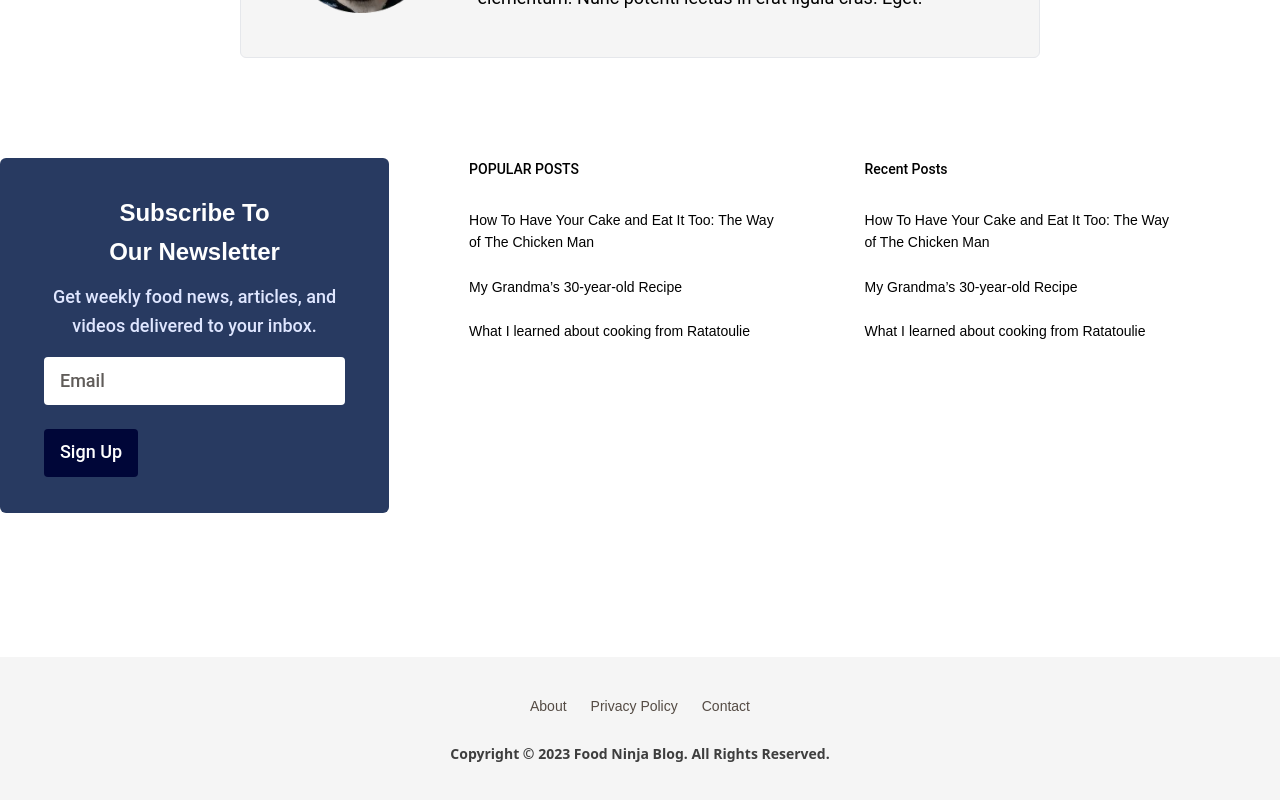
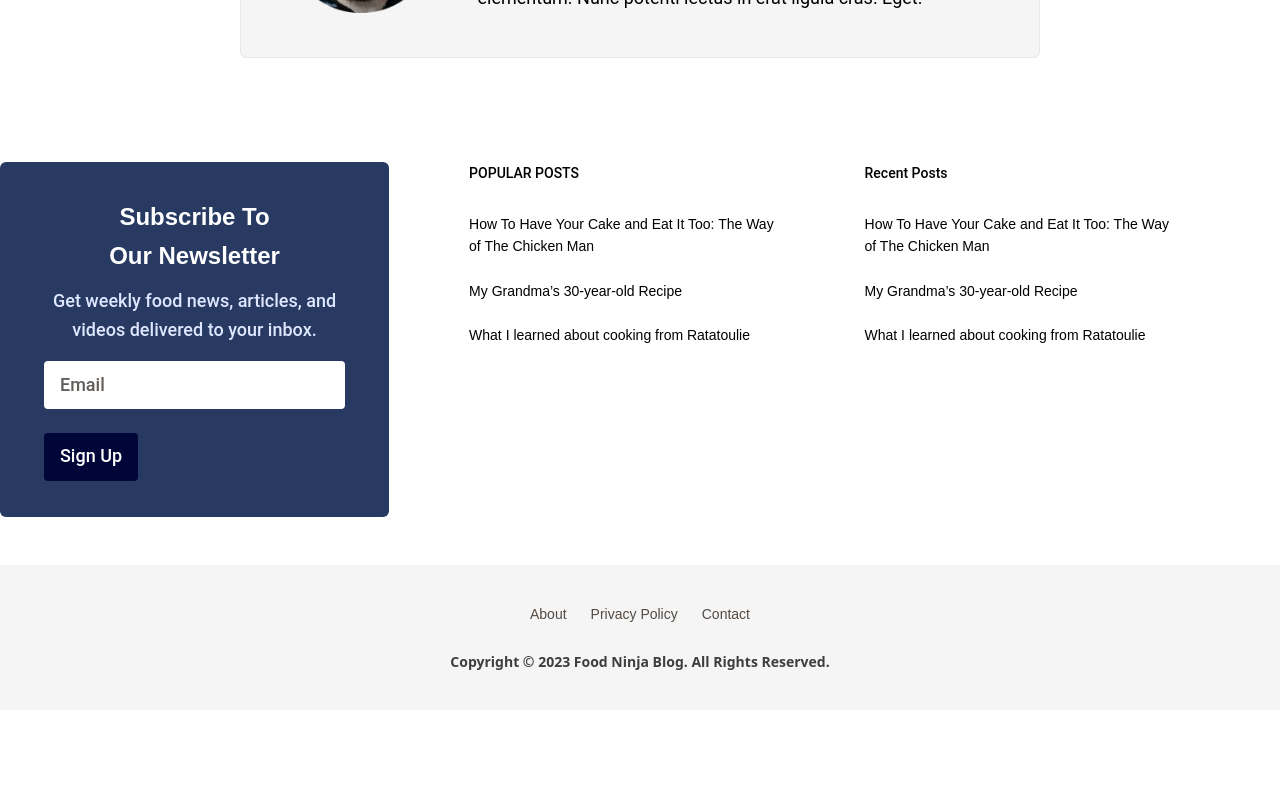
Before and after one commit to Dh-Pardeep/ninja_blog, a React (Create React App) app: page /singleblog in a window 1280 px wide. Shown: the part 3295-4095 px from the top of the page. After the commit the page ends 4005 px from the top, so only its background shows below. Built offline with nearby package versions, Linux system fonts and the light colour scheme.

Commit message:
page modification

```diff
--- a/src/components/Subscribe.jsx
+++ b/src/components/Subscribe.jsx
@@ -1,32 +1,43 @@
 import React from 'react'
 
-const Subscribe = () => {
+const SubscribeTwo = () => {
     return (
-        <div className='container xl:w-[1100px] px-3 sm:px-5 xl:px-0 mx-auto'>
-            <div className='flex flex-col md:flex-row gap-10 lg:gap-20 mb-10'>
-                <div className='rounded-md bg-light_blue w-full md:w-1/2 lg:w-[36%] xl:w-4/12 py-9 px-7'>
+        <div className='container xl:w-[1180px] px-3 sm:px-5 xl:px-0 mx-auto xl:ms-auto xl:me-[100px] mx_auto'>
+            <div className='flex flex-col lg:flex-row gap-10  xl:gap-20 mb-12  mt-12 lg:mt-[104px] '>
+                <div className='rounded-md bg-light_blue w-full  lg:w-[36%] xl:w-4/12 py-9 px-5 xl:px-7'>
                     <h2 className='text-white text-center font-Merriweather text-md lg:text-lg font-black leading-[160%] md:max-w-[182px] mx-auto'>Subscribe To Our Newsletter</h2>
-                    <p className='text-para_light_gray text-center font-Roboto text-xmd font-medium leading-[160%] pt-3 pb-4'>Get weekly food news, articles, and videos delivered to your inbox.</p>
+                    <p className='text-para_light_gray text-center font-Roboto text-sm md:text-xmd font-medium leading-[160%] pt-3 pb-4'>Get weekly food news, articles, and videos delivered to your inbox.</p>
                     <div className='mx-4'>
                         <form>
-                            <div className='text-center mb-6'>
-                                <input required type="email" placeholder='Email' className='placeholder:text-light_gray placeholder:font-Roboto placeholder:text-xmd placeholder:font-medium placeholder:leading-normal bg-white rounded max-w-[288px] w-full ps-4 py-3 outline-none' />
-                            </div>
-                            <div className='text-center md:text-start'>
-                                <button className='text-white font-Roboto text-xmd font-medium leading-[160%] bg-heading rounded py-2 px-4 transition-all duration-200 ease-in-out hover:bg-white hover:text-light_blue hover:shadow-[0px_2px_6px_0px] hover:shadow-black'>Sign Up</button>
+                            <div className='sm:flex justify-center lg:justify-start lg:items-start lg:flex-col items-center'>
+                                <div className='text-center mb-6 sm:mb-0 lg:mb-6  lg:w-full'>
+                                    <input required type="email" placeholder='Email' className='placeholder:text-light_gray placeholder:font-Roboto placeholder:md:text-xmd placeholder:text-sm placeholder:font-medium placeholder:leading-normal bg-white rounded w-full  sm:w-[288px] lg:w-full max-w-[350px] lg:max-w-[305px] ps-4 py-3 outline-none' />
+                                </div>
+                                <div className='text-center md:text-start sm:ps-5 lg:ps-0'>
+                                    <button className='text-white font-Roboto  text-sm md:text-xmd font-medium leading-[160%] bg-heading rounded py-[9.6px] px-4 transition-all duration-200 ease-in-out hover:bg-white hover:text-light_blue hover:shadow-[0px_2px_6px_0px] hover:shadow-black'>Sign Up</button>
+                                </div>
                             </div>
                         </form>
                     </div>
+
                 </div>
-                <div>
-                    <h2 className='text-black font-Roboto font-medium leading-[160%] text-xsm'>POPULAR POSTS</h2>
-                    <p className='mt-7 text-black font-Merriweather font-normal leading-[160%] text-xsm md:max-w-[320px]'>How To Have Your Cake and Eat It Too: The Way of The Chicken Man</p>
-                    <p className='mt-[22px] text-black font-Merriweather font-normal leading-[160%] text-xsm'>My Grandma’s 30-year-old Recipe</p>
-                    <p className='mt-[22px] text-black font-Merriweather font-normal leading-[160%] text-xsm'>What I learned about cooking from Ratatoulie</p>
+                <div className='flex flex-col sm:flex-row justify-between gap-10 xl:gap-20'>
+                    <div>
+                        <h2 className='text-black font-Roboto font-medium leading-[160%] text-xsm'>POPULAR POSTS</h2>
+                        <p className='mt-7 text-black font-Merriweather font-normal leading-[160%] text-xsm md:max-w-[320px]'>How To Have Your Cake and Eat It Too: The Way of The Chicken Man</p>
+                        <p className='mt-4 lg:mt-[22px] text-black font-Merriweather font-normal leading-[160%] text-xsm'>My Grandma’s 30-year-old Recipe</p>
+                        <p className='mt-4 lg:mt-[22px] text-black font-Merriweather font-normal leading-[160%] text-xsm'>What I learned about cooking from Ratatoulie</p>
+                    </div>
+                    <div>
+                        <h2 className='text-black font-Roboto font-medium leading-[160%] text-xsm'>Recent Posts</h2>
+                        <p className='mt-7 text-black font-Merriweather font-normal leading-[160%] text-xsm md:max-w-[320px]'>How To Have Your Cake and Eat It Too: The Way of The Chicken Man</p>
+                        <p className='mt-4 lg:mt-[22px] text-black font-Merriweather font-normal leading-[160%] text-xsm'>My Grandma’s 30-year-old Recipe</p>
+                        <p className='mt-4 lg:mt-[22px] text-black font-Merriweather font-normal leading-[160%] text-xsm'>What I learned about cooking from Ratatoulie</p>
+                    </div>
                 </div>
             </div>
         </div>
     )
 }
 
-export default Subscribe
+export default SubscribeTwo
--- a/src/components/SubscribeTwo.jsx
+++ /dev/null
@@ -1,43 +0,0 @@
-import React from 'react'
-
-const SubscribeTwo = () => {
-    return (
-        <div className='container xl:w-[1180px] px-3 sm:px-5 xl:px-0 mx-auto xl:ms-auto xl:me-[100px] mx_auto'>
-            <div className='flex flex-col lg:flex-row gap-10  xl:gap-20 mb-12 lg:mb-36 mt-12 lg:mt-[100px] '>
-                <div className='rounded-md bg-light_blue w-full  lg:w-[36%] xl:w-4/12 py-9 px-5 xl:px-7'>
-                    <h2 className='text-white text-center font-Merriweather text-md lg:text-lg font-black leading-[160%] md:max-w-[182px] mx-auto'>Subscribe To Our Newsletter</h2>
-                    <p className='text-para_light_gray text-center font-Roboto text-sm md:text-xmd font-medium leading-[160%] pt-3 pb-4'>Get weekly food news, articles, and videos delivered to your inbox.</p>
-                    <div className='mx-4'>
-                        <form>
-                            <div className='sm:flex justify-center lg:justify-start lg:items-start lg:flex-col items-center'>
-                                <div className='text-center mb-6 sm:mb-0 lg:mb-6  lg:w-full'>
-                                    <input required type="email" placeholder='Email' className='placeholder:text-light_gray placeholder:font-Roboto placeholder:md:text-xmd placeholder:text-sm placeholder:font-medium placeholder:leading-normal bg-white rounded w-full  sm:w-[288px] lg:w-full max-w-[350px] lg:max-w-[305px] ps-4 py-3 outline-none' />
-                                </div>
-                                <div className='text-center md:text-start sm:ps-5 lg:ps-0'>
-                                    <button className='text-white font-Roboto  text-sm md:text-xmd font-medium leading-[160%] bg-heading rounded py-[9.6px] px-4 transition-all duration-200 ease-in-out hover:bg-white hover:text-light_blue hover:shadow-[0px_2px_6px_0px] hover:shadow-black'>Sign Up</button>
-                                </div>
-                            </div>
-                        </form>
-                    </div>
-
-                </div>
-                <div className='flex flex-col sm:flex-row justify-between gap-10 xl:gap-20'>
-                    <div>
-                        <h2 className='text-black font-Roboto font-medium leading-[160%] text-xsm'>POPULAR POSTS</h2>
-                        <p className='mt-7 text-black font-Merriweather font-normal leading-[160%] text-xsm md:max-w-[320px]'>How To Have Your Cake and Eat It Too: The Way of The Chicken Man</p>
-                        <p className='mt-4 lg:mt-[22px] text-black font-Merriweather font-normal leading-[160%] text-xsm'>My Grandma’s 30-year-old Recipe</p>
-                        <p className='mt-4 lg:mt-[22px] text-black font-Merriweather font-normal leading-[160%] text-xsm'>What I learned about cooking from Ratatoulie</p>
-                    </div>
-                    <div>
-                        <h2 className='text-black font-Roboto font-medium leading-[160%] text-xsm'>Recent Posts</h2>
-                        <p className='mt-7 text-black font-Merriweather font-normal leading-[160%] text-xsm md:max-w-[320px]'>How To Have Your Cake and Eat It Too: The Way of The Chicken Man</p>
-                        <p className='mt-4 lg:mt-[22px] text-black font-Merriweather font-normal leading-[160%] text-xsm'>My Grandma’s 30-year-old Recipe</p>
-                        <p className='mt-4 lg:mt-[22px] text-black font-Merriweather font-normal leading-[160%] text-xsm'>What I learned about cooking from Ratatoulie</p>
-                    </div>
-                </div>
-            </div>
-        </div>
-    )
-}
-
-export default SubscribeTwo
--- a/src/components/view/SingleBlog.jsx
+++ b/src/components/view/SingleBlog.jsx
@@ -2,7 +2,7 @@ import React from 'react'
 import HeaderTwo from '../common/HeaderTwo'
 import BlogFullPage from '../BlogFullPage'
 import KeepReading from '../KeepReading'
-import SubscribeTwo from '../SubscribeTwo'
+import Subscribe from '../Subscribe'
 import Footer from '../common/Footer'
 import BackToTop from '../common/BackToTop'
 const SingleBlog = () => {
@@ -11,7 +11,7 @@ const SingleBlog = () => {
             <HeaderTwo />
             <BlogFullPage />
             <KeepReading />
-            <SubscribeTwo />
+            <Subscribe />
             <Footer />
             <BackToTop />
         </>
```
